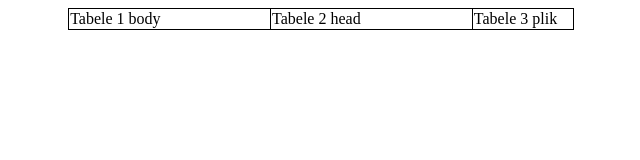
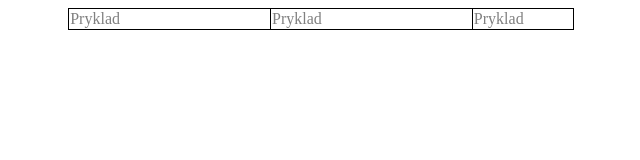
Before and after one commit to Lolderter/Lolderter.github.io, a plain HTML site: page Tabele1.html in a window 1280 px wide. Shown: the whole page, without its empty margins (319-959 px from the left). Drawn offline with Linux system fonts and the light colour scheme.

Commit message:
Update Tabele1.html

```diff
--- a/Tabele1.html
+++ b/Tabele1.html
@@ -10,15 +10,16 @@
     height: auto;
     border: 1px solid black;
     border-collapse: collapse;
+    color:gray
         }
     </style>
 </head>
 <body>
     <table>
         <tr>
-          <td>Tabele 1 body</td>
-          <td>Tabele 2 head</td>
-          <td>Tabele 3 plik</td>
+          <td>Pryklad</td>
+          <td>Pryklad</td>
+          <td>Pryklad </td>
         </tr>
     </table>
 </body>
```
